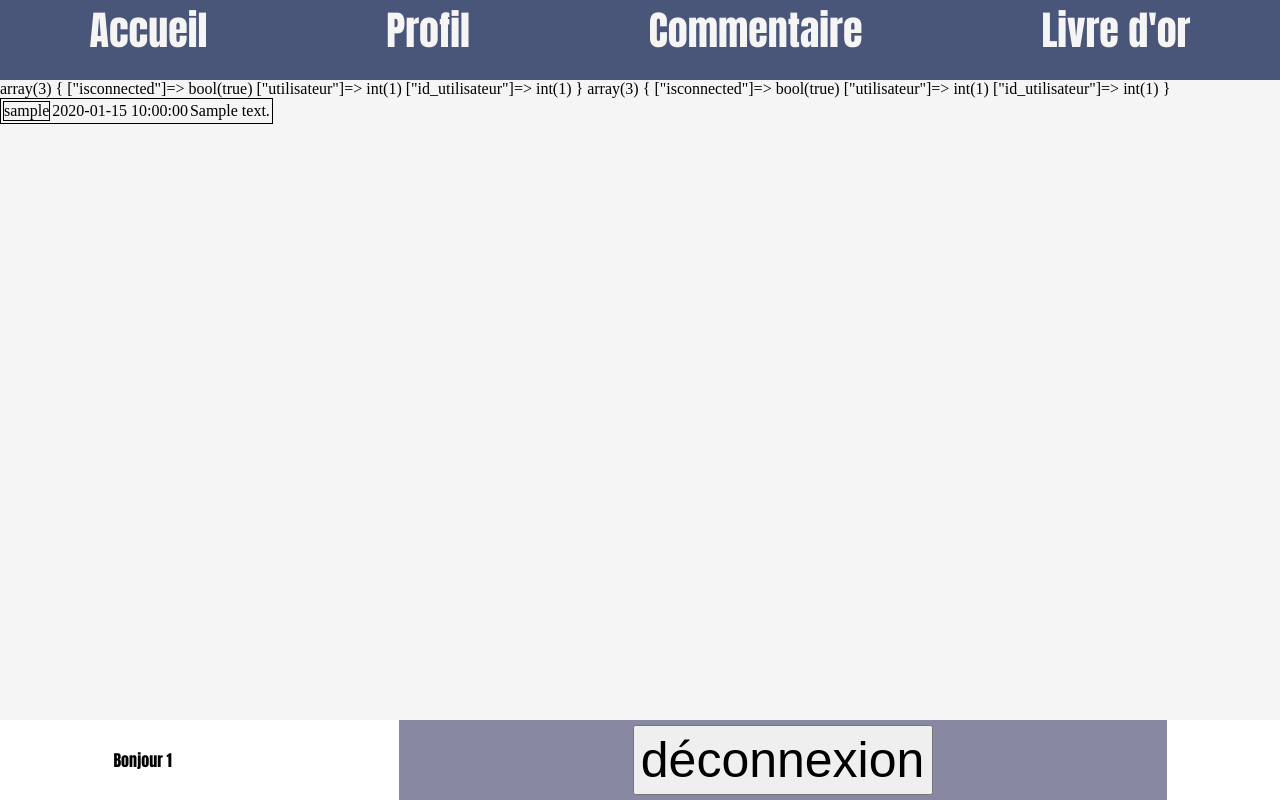
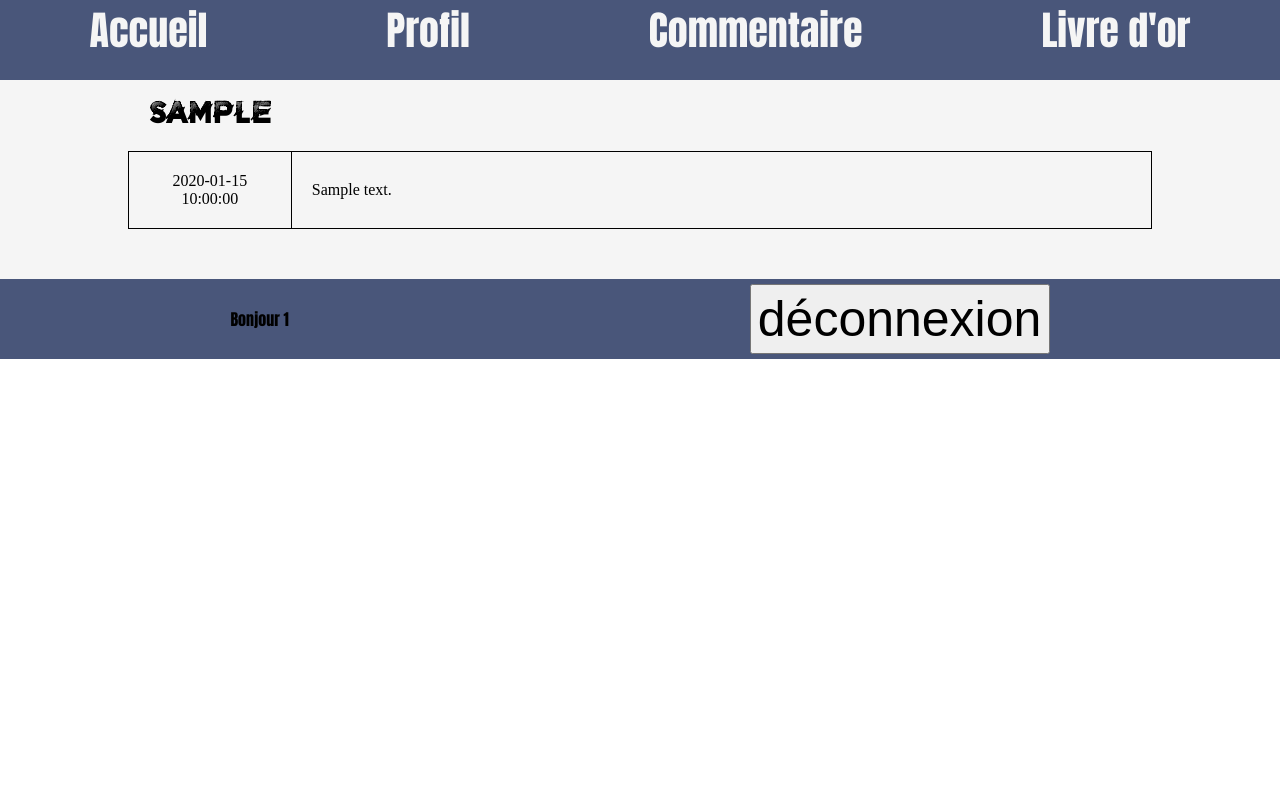
Before and after one commit to joris-verguldezoone/livre-or, a PHP site: page /livre-or.php in a window 1280 px wide. Run offline with PHP 8.4, Linux system fonts and the light colour scheme; the visitor is signed in with stand-in values (Sample User, id 1); tables that the repository leaves empty or names only in its code hold one stand-in row (values such as "Sample post").

Commit message:
Version finale

```diff
--- a/index.css
+++ b/index.css
@@ -7,12 +7,10 @@
 }
 
 body {
-    height: 100vh;
-    width: 100vw;
+    min-height: 100vh;
 }
 
 header {
-    width: 100vw;
     height: 10vh;
     background-color: #49567A;
     font-family: 'Anton', sans-serif;
@@ -51,8 +49,6 @@ header {
 }
 
 main {
-    width: 100vw;
-    height: 80vh;
     background-color: whitesmoke;
 }
 
@@ -96,8 +92,8 @@ h1 {
 
 }
 
-section {
-    height: 80%;
+.section_profil {
+    height: 71vh;
     width: 100%;
     display: flex;
     justify-content: center;
@@ -106,17 +102,7 @@ section {
     background-repeat: no-repeat;
 }
 
-form {
-    display: flex;
-    flex-direction: column;
-    justify-content: space-around;
-    align-items: center;
-    height: 100%;
-    width: 60%;
-    font-size: 50px;
-    background-color: rgba(19, 19, 73, 0.5);
-    color: aliceblue;
-}
+
 
 
 .alerte {
@@ -132,6 +118,7 @@ footer {
     flex-direction: row;
     justify-content: space-around;
     align-items: center;
+    background-color: #49567A;
 
 }
 
@@ -141,11 +128,104 @@ input {
     font-size: 50px;
 }
 
-
-
-
 .foot {
     height: 100%;
     width: 100%;
     display: flex;
 }
+
+/*livreor*/
+.block_container {
+    display: flex;
+    justify-content: center;
+    padding-bottom: 50px;
+}
+
+.section_commentaire {
+    width: 80%;
+    display: flex;
+    flex-direction: column;
+    align-items: center;
+}
+
+.th_pseudo {
+    text-align: center;
+    padding: 20px;
+    font-family: "livreor_pseudo";
+    font-size: 30px;
+    width: 40vh;
+
+}
+
+/*en vh pour que commentaire puisse prendre de la place en etant centré*/
+
+
+.td_date {
+    border: black 1px solid;
+    border-collapse: collapse;
+    padding: 20px;
+    text-align: center;
+
+
+}
+
+.td_commentaire {
+    border: black 1px solid;
+    border-collapse: collapse;
+    width: 90%;
+    padding: 20px;
+}
+
+/*form*/
+
+.section_form {
+    display: flex;
+    justify-content: center;
+}
+
+.section_form_commentaire {
+    height: 80vh;
+    display: flex;
+    justify-content: center;
+}
+
+
+.form_edit {
+    display: flex;
+    flex-direction: column;
+    justify-content: space-around;
+    align-items: center;
+    height: 91%;
+    width: 60%;
+    font-size: 50px;
+    background-color: rgba(19, 19, 73, 0.5);
+    color: aliceblue;
+    padding: 30px;
+}
+
+#text-commentaire {
+    font-size: 20px;
+}
+
+/*FONT*/
+@font-face {
+    font-family: "livreor_pseudo";
+    src: url("font/livreor_pseudo/Brightness.ttf");
+
+}
+
+#main_index {
+    height: 80vh;
+}
+
+#main_inscription {
+    height: 80vh;
+}
+
+#main_connexion {
+    height: 80vh;
+}
+
+.submit_margintop {
+    margin-top: 20px;
+}
--- a/livre-or.php
+++ b/livre-or.php
@@ -1,6 +1,5 @@
 <?php
-            session_start();
-
+    session_start();
 ?>
 <!DOCTYPE html>
 <html lang="fr">
@@ -8,7 +7,7 @@
 <head>
     <meta charset="UTF-8">
     <meta name="viewport" content="width=device-width, initial-scale=1.0">
-    <title>Document</title>
+    <title>Livre d'Or</title>
     <link rel="stylesheet" href="index.css">
 </head>
 
@@ -30,27 +29,23 @@
         </ul>
     </header>
     <main>
+        <section class="block_container">
+                <section class="section_commentaire">
+<?php
+$bdd = mysqli_connect('localhost', 'root', '', 'livreor');// je me connecte a ma bdd
+$sql_recuperation = "SELECT u.login, c.date, c.commentaire FROM utilisateurs AS u
+INNER JOIN commentaires AS c WHERE c.id_utilisateur = u.id ORDER BY c.date DESC";// je récupère les données qui m'interesse
+$sql_result = mysqli_query($bdd,$sql_recuperation);
 
-<?php
+while($commentaire_display = mysqli_fetch_assoc($sql_result)){//je les imprime depuis un tableau
+    echo "<table style=' border-collapse: collapse';><tr><th class='th_pseudo'>". htmlspecialchars($commentaire_display['login'])
+     . "</th></tr><tr><td class='td_date'>" . htmlspecialchars($commentaire_display['date'])
+      . "</td><td class='td_commentaire'>" . htmlspecialchars($commentaire_display['commentaire']) . "</td></tr></table>";
+}
 
-$bdd = mysqli_connect('localhost', 'root', '', 'livreor');// je me connecte a ma bdd
-
-var_dump($_SESSION);
-
-$sql_pseudo = "SELECT u.login, c.date, c.commentaire FROM utilisateurs AS u
-INNER JOIN commentaires AS c WHERE c.id_utilisateur = u.id ORDER BY c.date DESC";
-$sql_result = mysqli_query($bdd,$sql_pseudo);
-
-
-echo "<table style='border: 1px black solid'>";
-while($commentaire_display = mysqli_fetch_assoc($sql_result)){
-
-    echo "<tr style='border: 1px black solid'><td style='border: 1px black solid'>". htmlspecialchars($commentaire_display['login']) . "</td><td>" . htmlspecialchars($commentaire_display['date']) . "</td><td>" . htmlspecialchars($commentaire_display['commentaire']) . "</td></tr>";
-}
-var_dump($_SESSION);
-echo "</table>";
 ?>
-
+            </section>
+        </section>
     </main>
 
     <?php
@@ -60,13 +55,13 @@ echo "</table>";
     if (isset($_SESSION['isconnected']) && $_SESSION['isconnected'] === true) {
         echo "<footer>";
         echo "<p> Bonjour " . $_SESSION['utilisateur'] . "</p>";
-        echo " <form method=post>";
+        echo " <form method='post' action=''>";
         echo " <input type='submit' name='disconnect' value='déconnexion'>";
         echo " </form>";
         echo '</footer>';
         if (isset($_POST['disconnect'])) {
             session_destroy();
-            header("Location: index.php");
+            header("Location: livre-or.php");
         }
     } else {
         echo <<<HTML
```
Also changed, not shown: commentaire.php (+16 -13 lines), connexion.php (+10 -6 lines), index.php (+8 -4 lines), inscription.php (+4 -4 lines), profil.php (+17 -18 lines), font/livreor_pseudo/Brightness.ttf (added), font/livreor_pseudo/BrightnessBook.ttf (added).
